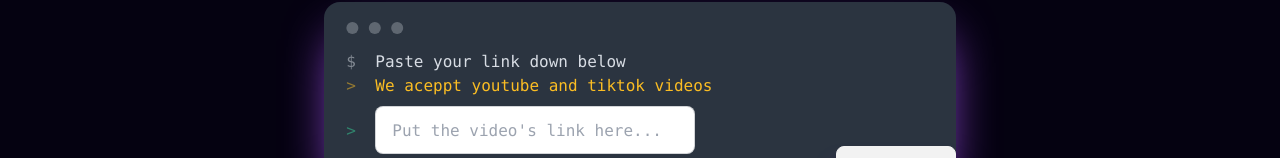
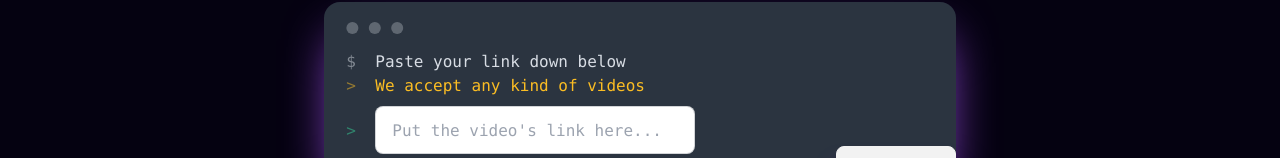
Before and after one commit to DevKaliper/YT_Download, a Next.js app: page / in a window 1280 px wide. Shown: the part 354-512 px from the top of the page. Built offline with nearby package versions, Linux system fonts and the light colour scheme.

Commit message:
mouk up cambiado

```diff
--- a/src/components/MoukUp.jsx
+++ b/src/components/MoukUp.jsx
@@ -36,7 +36,7 @@ const MoukUp = ({ setData, setLoading }) => {
       <pre
         data-prefix=">"
         className="mb-2 text-warning">
-        <code>We aceppt youtube and tiktok videos</code>
+        <code>We accept any kind of videos</code>
       </pre>
       <pre
         data-prefix=">"
```
